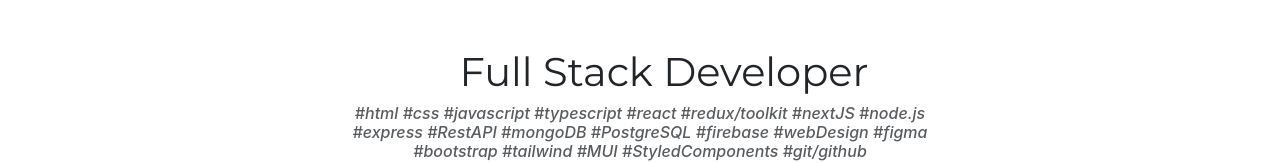
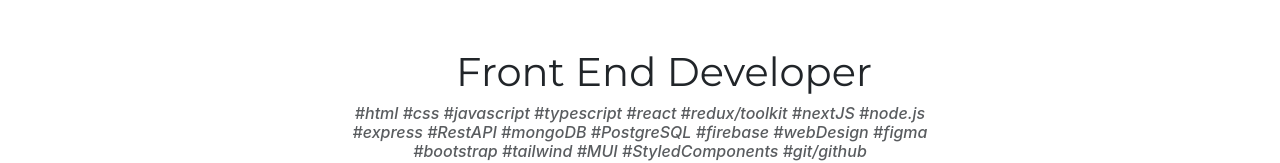
Before and after one commit to Mateus1rosengarten/myPortfolio, a React (Create React App) app: page / in a window 1280 px wide. Shown: the part 481-644 px from the top of the page. Built offline with nearby package versions, Linux system fonts and the light colour scheme.

Commit message:
changing in title

```diff
--- a/src/components/myinfo.jsx
+++ b/src/components/myinfo.jsx
@@ -39,7 +39,7 @@
       </div>
       <div className="d-flex flex-column align-items-center">
         <h2 className={`ms-5 hero-subtitle ${itsDark && "text-white"}`}>
-          Full Stack Developer
+          Front End Developer
         </h2>
         <h3
           className={`w-50 fs-6 fst-italic ${
```
